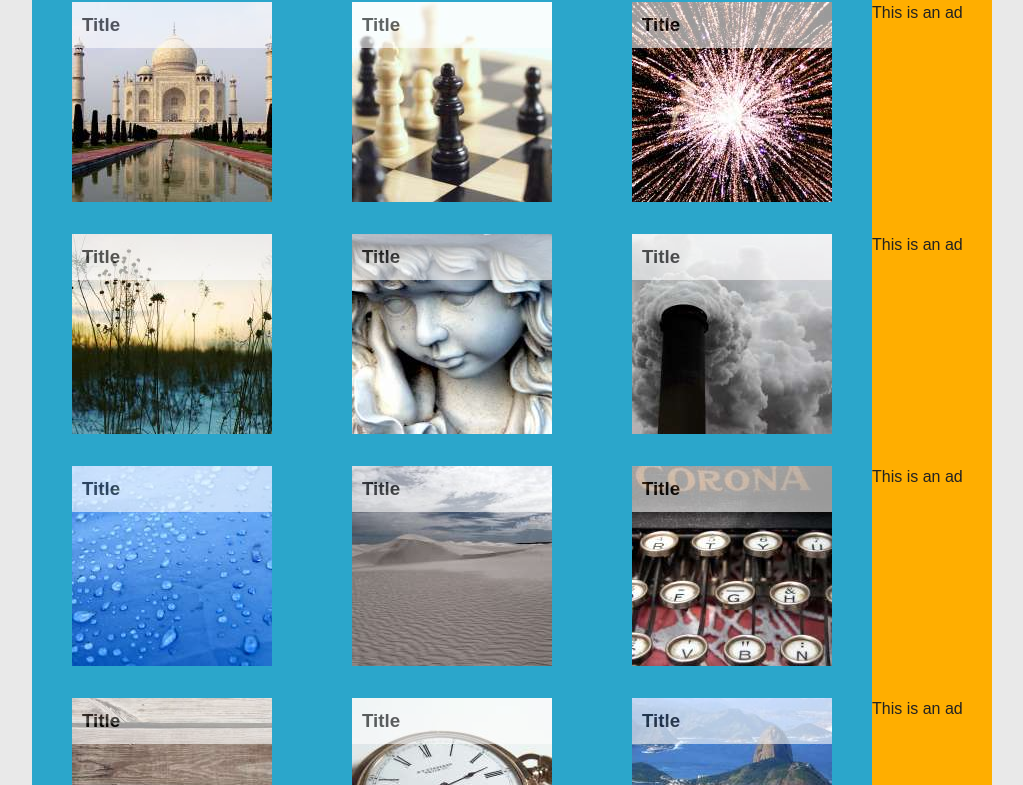
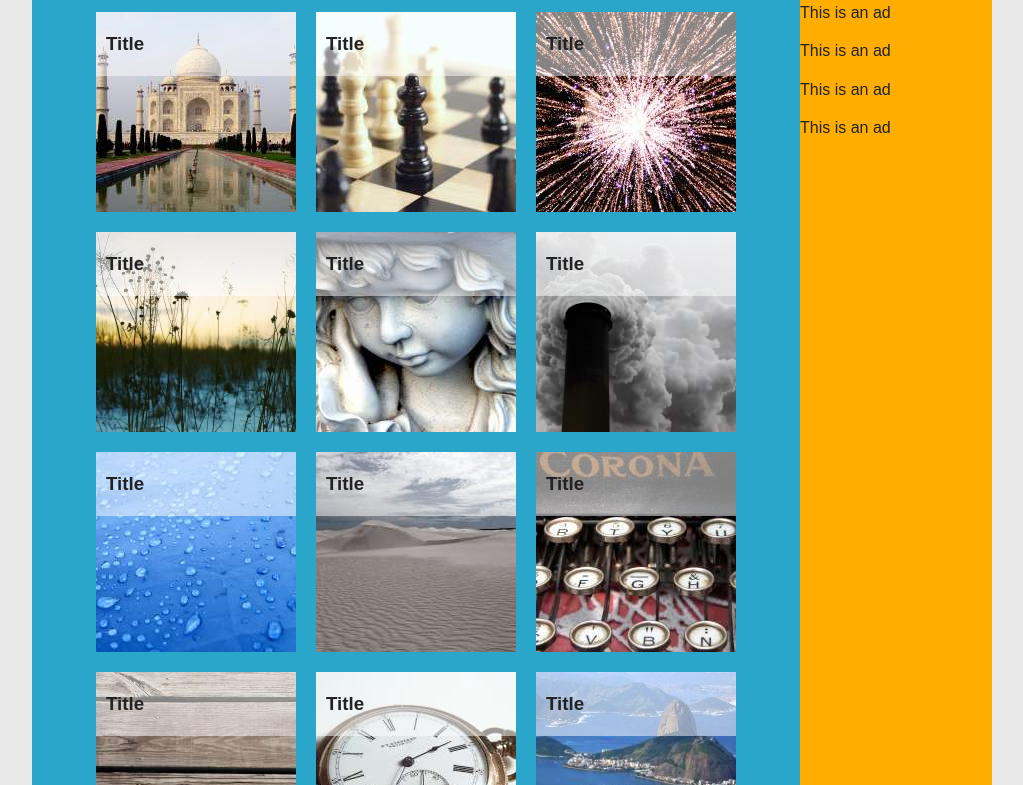
Before and after one commit to TeoKar/Web-sovelluskehityksen-perusteet, a plain HTML site: page CSS Harjoitus/index.html in a window 1280 px wide. Shown: the part 114-899 px from the top of the page, without its empty margins (128-1151 px from the left). Drawn offline with Linux system fonts and the light colour scheme.

Commit message:
Add files via upload

```diff
--- a/CSS Harjoitus/css/main.css
+++ b/CSS Harjoitus/css/main.css
@@ -6,62 +6,32 @@ html {
     line-height: 1.4;
 }
 
-.secondary-color{
+ul {
     display: flex;
-    flex-flow: wrap;
+    flex-wrap: wrap;
     justify-content: center;
-}
-
-.primary-color{
-    width: 840px;
+    list-style-type: none;
+    padding-left: 0;
 
 }
 
-header{
-    height: 100px;
-    width: 100%;
-}
-.default{
-    display: flex;
-    flex-wrap: wrap;
-    justify-content: left;
-    width: 120px;
-}
+figure{
+    margin: 10px;
+    position: relative;
 
-ul {
-    padding: 0;
-    display: flex;
-    flex-wrap: wrap;
-    justify-content: center;
-    margin: 0;
-}
-
-li{
-    list-style-type: none;
-}
-figure{
-    position: relative;
-    text-align: left;
 }
 
 figcaption{
+    box-sizing: border-box;
     position: absolute;
+    background-color: #c60f13;
     top: 0px;
     left: 0px;
-    width: 200px;
-    margin: 0;
-    background-color: white;
-    opacity: 0.6;
-}
-h3{
-    margin: 10px;
-    color: black;
-    opacity: 1;
+    width: 100%;
+    padding-left: 10px;
+    background-color: rgba(255, 255, 255, 0.5);
 }
 
-p{
-    height: 30px;
-}
 
 ::-moz-selection {
     background: #b3d4fc;
@@ -153,8 +123,15 @@ header h1 {
 
 
 
+body{
+    display: flex;
+    flex-wrap: wrap;
+    justify-content: left;
+}
 
-
+header, main, aside{
+    width: 100%;
+}
 
 
 
@@ -166,6 +143,13 @@ header h1 {
     body {
         max-width: 60em;
         margin: auto;
+    }
+    main{
+        width: 80%;
+    }
+
+    aside{
+        width: 20%;
     }
 
 }
```
